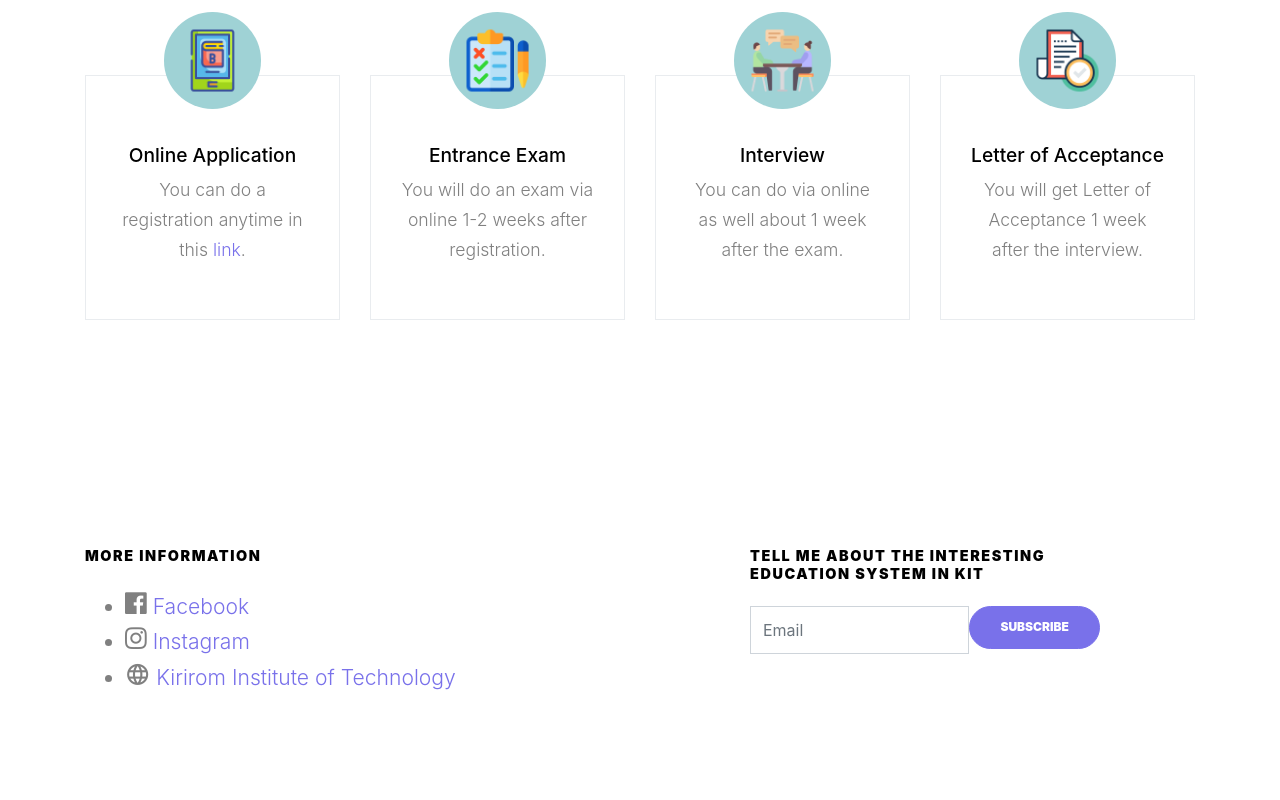
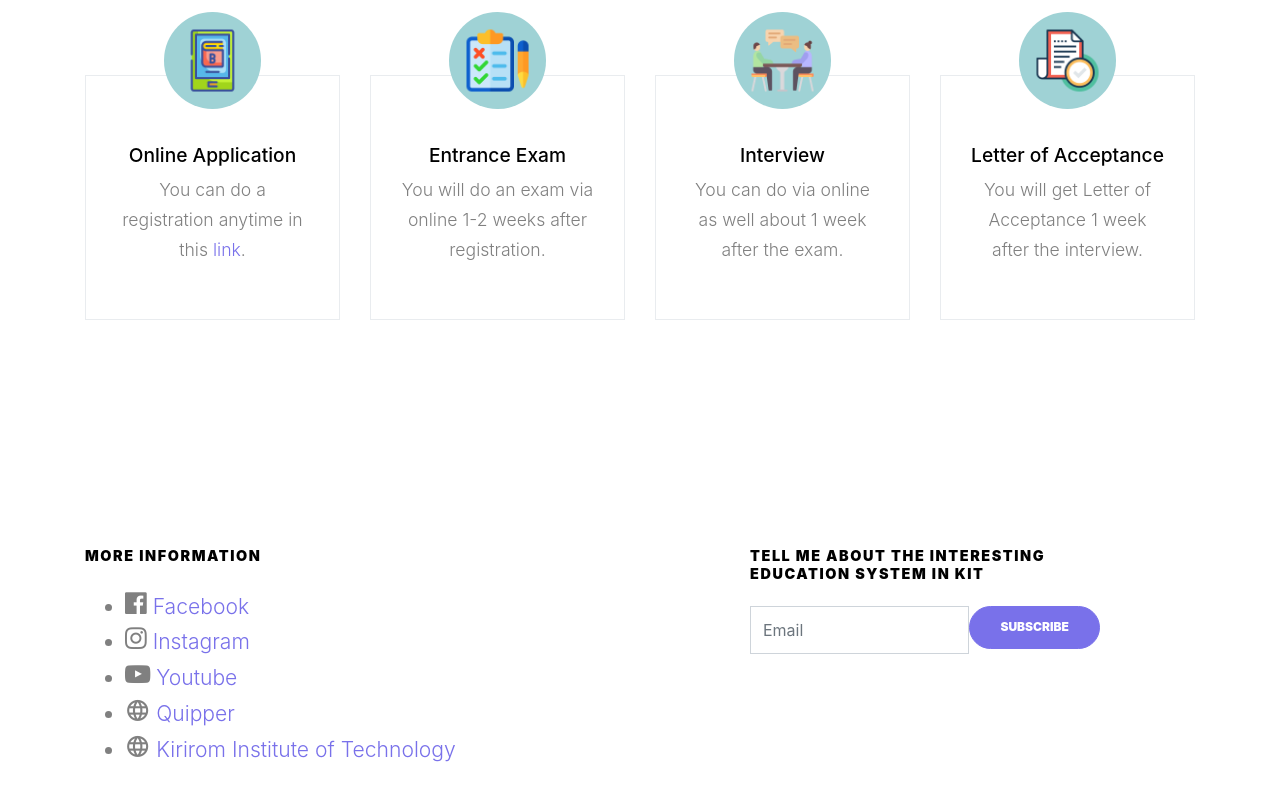
Before and after one commit to NeupOrng/PrototypeLandingPage, a plain HTML site: page index.html in a window 1280 px wide. Shown: the part 5425-6225 px from the top of the page. Drawn offline with Linux system fonts and the light colour scheme; files whose address does not match are found by name; a web font is replaced by a local one.

Commit message:
add more information reference

```diff
--- a/index.html
+++ b/index.html
@@ -390,10 +390,19 @@
                     <span class="icon-instagram" style="font-size: larger"></span>
                     <a href="https://www.instagram.com/kit_indonesian/">Instagram</a>
                   </li>
+                   <li style="font-size: larger">
+                    <span class="icon-youtube-play" style="font-size: larger"></span>
+                    <a href="https://www.youtube.com/channel/UCYAvu6nrJsY9jwXGTMrUGmw/?sub_confirmation=1">Youtube</a>
+                  </li>
+                   <li style="font-size: larger">
+                    <span class="icon-language2" style="font-size: larger"></span>
+                    <a href="https://campus.quipper.com/directory/kirirom-institute-of-technology-kit-cambodia">Quipper</a>
+                  </li>
                   <li style="font-size: larger">
                     <span class="icon-language2" style="font-size: larger"></span>
                     <a href="https://kit.edu.kh/">Kirirom Institute of Technology</a>
                   </li>
+
                 </ul>
               </div>
               </div>
```
